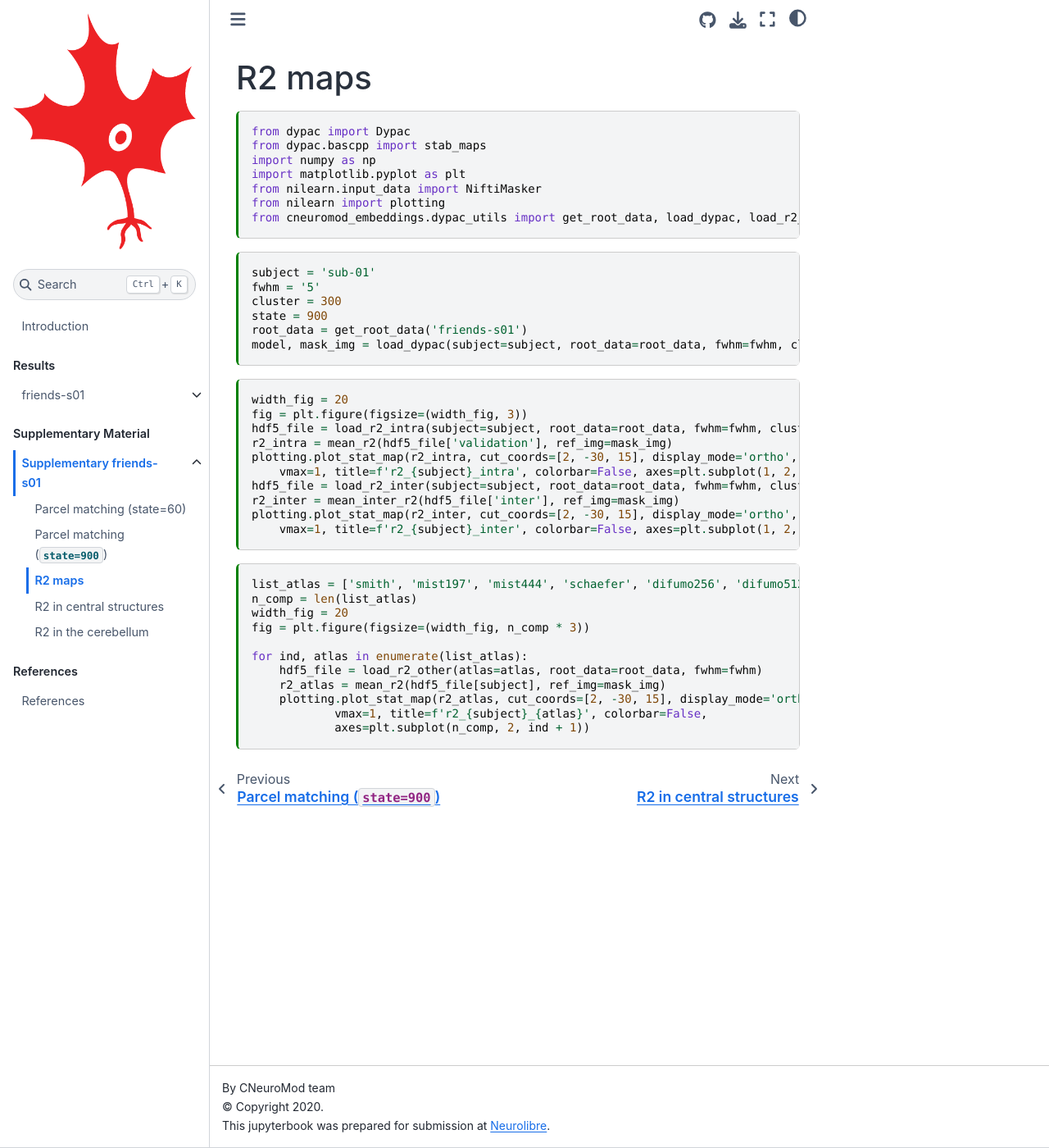
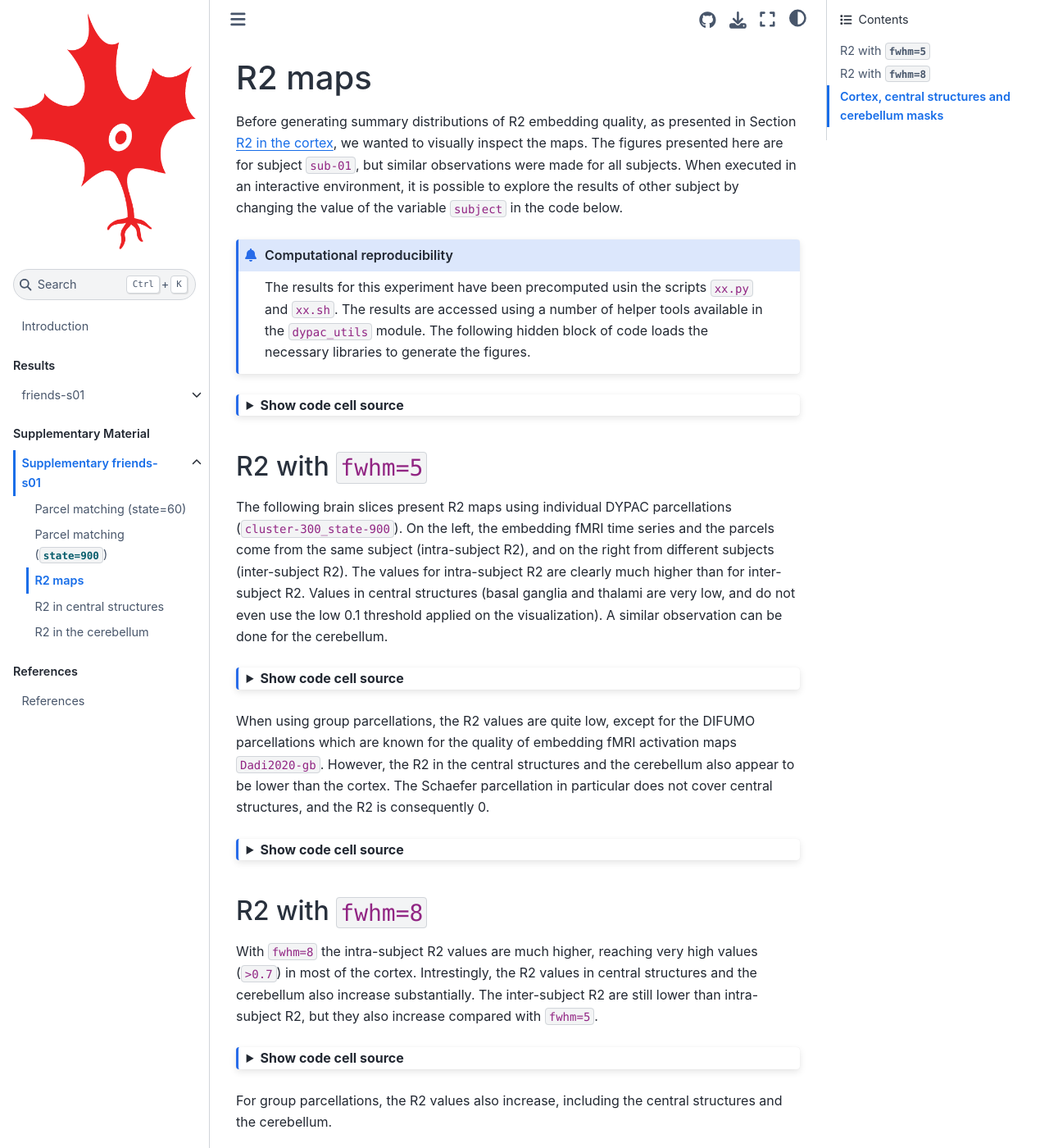
Before and after one commit to courtois-neuromod/cneuromod_embeddings, a Jupyter Book: the page built from book/friends-s01_r2_maps.md, in a window 1280 px wide and 1400 px high. Shown: the whole window at 82% size. Built offline with Jupyter Book 1.0.4 settings and Sphinx 7.4.7 and the Sphinx Book theme 1.1.4, drawn with Linux system fonts in a browser that asks for light colours; cross-references to code outside the pages are shown as plain code; some of the changed text lies outside the part shown.

Commit message:
Almost done with the friends-s01_r2_maps page. Just have to fix cmap and layout of the last figure.

````diff
--- a/book/friends-s01_r2_maps.md
+++ b/book/friends-s01_r2_maps.md
@@ -12,27 +12,32 @@ kernelspec:
 ---
 
 # R2 maps
+Before generating summary distributions of R2 embedding quality, as presented in Section {ref}`friends-s01:r2_cortex`, we wanted to visually inspect the maps. The figures presented here are for subject `sub-01`, but similar observations were made for all subjects. When executed in an interactive environment, it is possible to explore the results of other subject by changing the value of the variable `subject` in the code below.
+
+```{admonition} Computational reproducibility
+The results for this experiment have been precomputed usin the scripts `xx.py` and `xx.sh`. The results are accessed using a number of helper tools available in the `dypac_utils` module. The following hidden block of code loads the necessary libraries to generate the figures.
+```
 
 ```{code-cell} ipython3
-from dypac import Dypac
-from dypac.bascpp import stab_maps
-import numpy as np
+:"tags": ["hide-input",]
 import matplotlib.pyplot as plt
-from nilearn.input_data import NiftiMasker
 from nilearn import plotting
 from cneuromod_embeddings.dypac_utils import get_root_data, load_dypac, load_r2_intra, load_r2_inter, load_r2_other, mean_r2, mean_inter_r2
 ```
 
+## R2 with `fwhm=5`
+
+The following brain slices present R2 maps using individual DYPAC parcellations (`cluster-300_state-900`). On the left, the embedding fMRI time series and the parcels come from the same subject (intra-subject R2), and on the right from different subjects (inter-subject R2). The values for intra-subject R2 are clearly much higher than for inter-subject R2. Values in central structures (basal ganglia and thalami are very low, and do not even use the low 0.1 threshold applied on the visualization). A similar observation can be done for the cerebellum.
+
 ```{code-cell} ipython3
+:"tags": ["hide-input",]
 subject = 'sub-01'
 fwhm = '5'
 cluster = 300
 state = 900
 root_data = get_root_data('friends-s01')
 model, mask_img = load_dypac(subject=subject, root_data=root_data, fwhm=fwhm, cluster=cluster, state=state)
-```
 
-```{code-cell} ipython3
 width_fig = 20
 fig = plt.figure(figsize=(width_fig, 3))
 hdf5_file = load_r2_intra(subject=subject, root_data=root_data, fwhm=fwhm, cluster=cluster, state=state)
@@ -45,7 +50,10 @@ plotting.plot_stat_map(r2_inter, cut_coords=[2, -30, 15], display_mode='ortho',
     vmax=1, title=f'r2_{subject}_inter', colorbar=False, axes=plt.subplot(1, 2, 2))
 ```
 
+When using group parcellations, the R2 values are quite low, except for the DIFUMO parcellations which are known for the quality of embedding fMRI activation maps {cite}`Dadi2020-gb`. However, the R2 in the central structures and the cerebellum also appear to be lower than the cortex. The Schaefer parcellation in particular does not cover central structures, and the R2 is consequently 0.
+
 ```{code-cell} ipython3
+:"tags": ["hide-input",]
 list_atlas = ['smith', 'mist197', 'mist444', 'schaefer', 'difumo256', 'difumo512', 'difumo1024']
 n_comp = len(list_atlas)
 width_fig = 20
@@ -58,3 +66,54 @@ for ind, atlas in enumerate(list_atlas):
             vmax=1, title=f'r2_{subject}_{atlas}', colorbar=False,
             axes=plt.subplot(n_comp, 2, ind + 1))
 ```
+
+## R2 with `fwhm=8`
+With `fwhm=8` the intra-subject R2 values are much higher, reaching very high values (`>0.7`) in most of the cortex. Intrestingly, the R2 values in central structures and the cerebellum also increase substantially. The inter-subject R2 are still lower than intra-subject R2, but they also increase compared with `fwhm=5`.
+
+```{code-cell} ipython3
+:"tags": ["hide-input",]
+fwhm = '8'
+model, mask_img = load_dypac(subject=subject, root_data=root_data, fwhm=fwhm, cluster=cluster, state=state)
+
+fig = plt.figure(figsize=(width_fig, 3))
+hdf5_file = load_r2_intra(subject=subject, root_data=root_data, fwhm=fwhm, cluster=cluster, state=state)
+r2_intra = mean_r2(hdf5_file['validation'], ref_img=mask_img)
+plotting.plot_stat_map(r2_intra, cut_coords=[2, -30, 15], display_mode='ortho', threshold=0.1,
+    vmax=1, title=f'r2_{subject}_intra', colorbar=False, axes=plt.subplot(1, 2, 1))
+hdf5_file = load_r2_inter(subject=subject, root_data=root_data, fwhm=fwhm, cluster=cluster, state=state)
+r2_inter = mean_inter_r2(hdf5_file['inter'], ref_img=mask_img)
+plotting.plot_stat_map(r2_inter, cut_coords=[2, -30, 15], display_mode='ortho', threshold=0.1,
+    vmax=1, title=f'r2_{subject}_inter', colorbar=False, axes=plt.subplot(1, 2, 2))
+```
+For group parcellations, the R2 values also increase, including the central structures and the cerebellum.
+```{code-cell} ipython3
+:"tags": ["hide-input",]
+list_atlas = ['smith', 'mist197', 'mist444', 'schaefer', 'difumo256', 'difumo512', 'difumo1024']
+n_comp = len(list_atlas)
+width_fig = 20
+fig = plt.figure(figsize=(width_fig, n_comp * 3))
+
+for ind, atlas in enumerate(list_atlas):
+    hdf5_file = load_r2_other(atlas=atlas, root_data=root_data, fwhm=fwhm)
+    r2_atlas = mean_r2(hdf5_file[subject], ref_img=mask_img)
+    plotting.plot_stat_map(r2_atlas, cut_coords=[2, -30, 15], display_mode='ortho', threshold=0.1,
+            vmax=1, title=f'r2_{subject}_{atlas}', colorbar=False,
+            axes=plt.subplot(n_comp, 2, ind + 1))
+```
+
+## Cortex, central structures and cerebellum masks
+Motivated by these observations, we decided to quantify separately the R2 measures in the cortex, central structures and cerebellum, and focus on the cortex to select hyper-parameters and evaluate the generalization of embeddings in the rest of the study. We extracted for this purpose a subset of regions from the AAL atlas, dilated the AAL atlases to cover all of brain voxels, and intersected the resulting masks with individual grey matter masks used in this study (after resampling in individual structural space). The code to implement these operations is available in the module `cortical_segmentation.py`. It is possible to load the different types of masks using `_load_mask` in the `r2_summary.py` moduel, as illustrated in the code below:
+```{code-cell} ipython3
+:"tags": ["hide-input",]
+from nilearn.image import new_img_like
+from cneuromod_embeddings.r2_summary import _load_mask
+# the cluster and state parameters are just use to indicate which dypac
+# model to use to load the individual grey matter mask
+# This mask is identical for all dypac models of the same subject
+list_type = ['cortex', 'central', 'cerebellum']
+for type_mask in list_type:
+    mask = _load_mask(subject=subject, root_data=root_data, type_mask=type_mask, fwhm=fwhm, cluster=cluster, state=state)
+    plotting.plot_stat_map(new_img_like(mask_img, mask), display_mode='ortho', threshold=0.1,
+            vmax=1, title=f'{subject}_mask_{type_mask}')
+
+```
````
Also changed, not shown: book/friends-s01_r2_cortex.md (+1 -0 lines).
